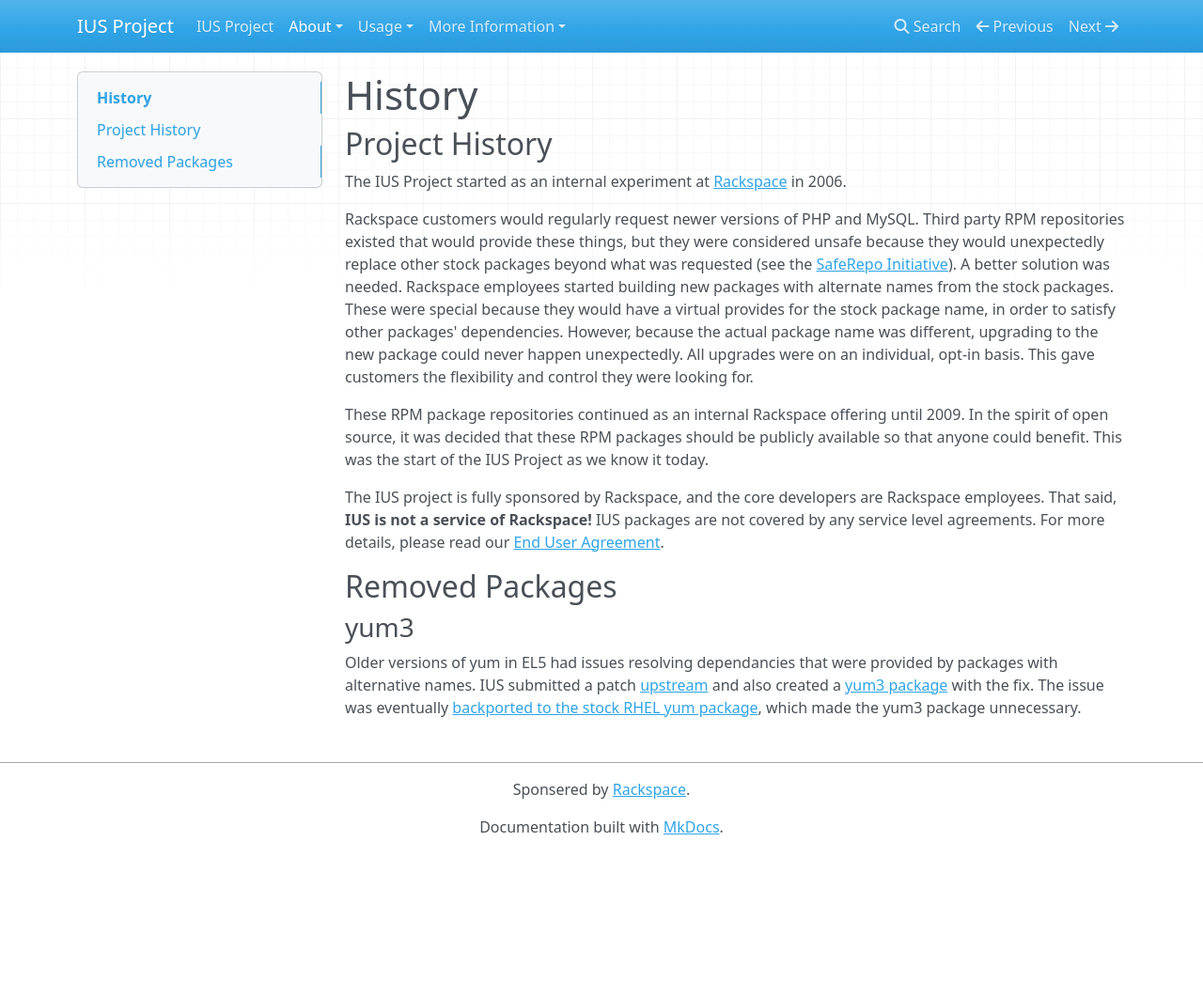
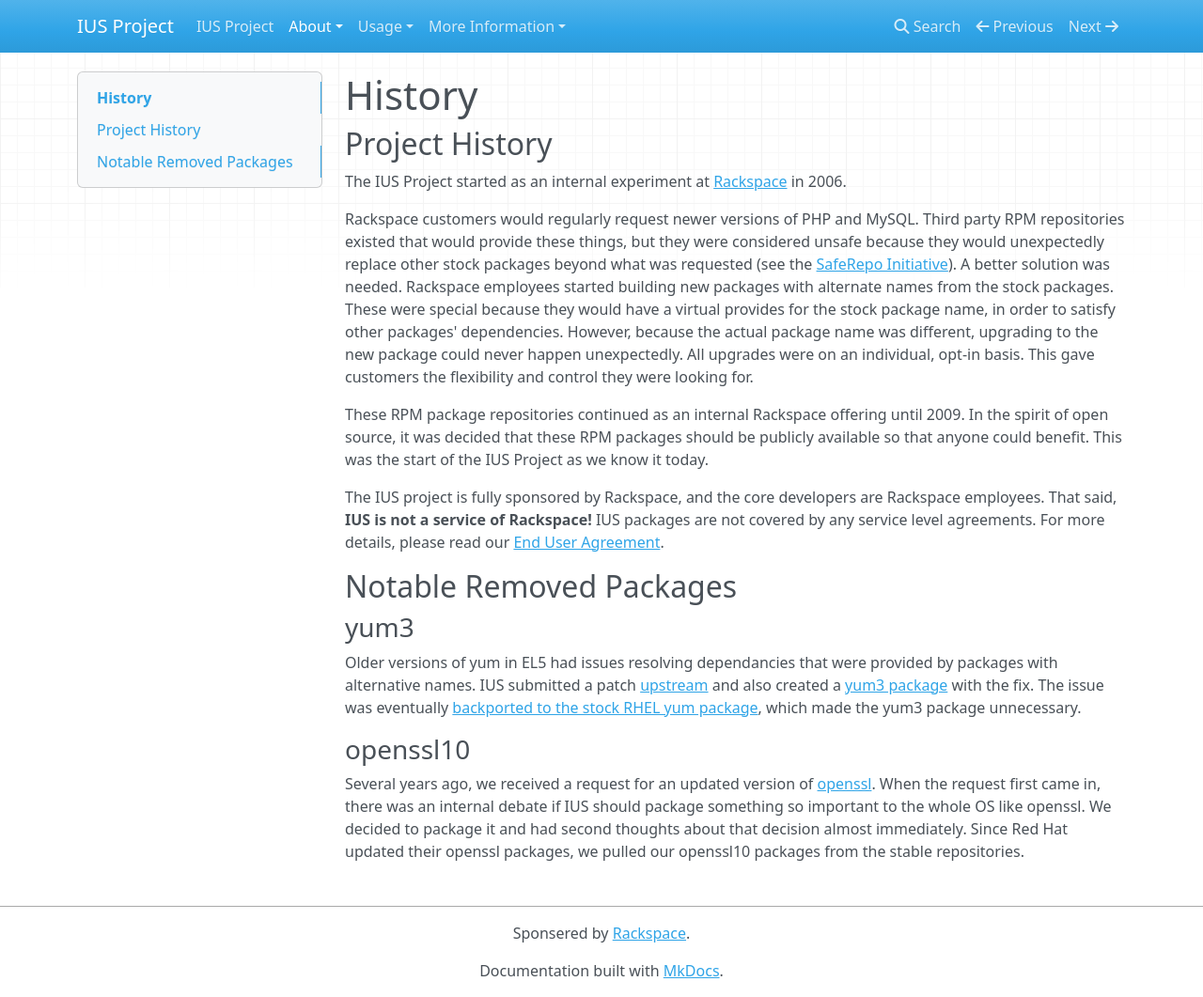
Before and after one commit to iusrepo/ius.io, an MkDocs documentation site: the page built from docs/History.md, in a window 1280 px wide and 1061 px high. Shown: the whole window at 94% size. Built offline with MkDocs 1.6.1, drawn with Linux system fonts in a browser that asks for light colours; nearby versions of some CDN libraries; old or Windows-style settings are respelled for this version of MkDocs.

Commit message:
adding openssl10 to History.md

```diff
--- a/docs/History.md
+++ b/docs/History.md
@@ -26,11 +26,24 @@ Rackspace employees.  That said, **IUS is not a service of Rackspace!**  IUS
 packages are not covered by any service level agreements.  For more details,
 please read our [End User Agreement][3].
 
-## Removed Packages
+## Notable Removed Packages
 
 ### yum3
 
-Older versions of yum in EL5 had issues resolving dependancies that were provided by packages with alternative names.  IUS submitted a patch [upstream][4] and also created a [yum3 package][5] with the fix.  The issue was eventually [backported to the stock RHEL yum package][6], which made the yum3 package unnecessary.
+Older versions of yum in EL5 had issues resolving dependancies that were
+provided by packages with alternative names.  IUS submitted a patch
+[upstream][4] and also created a [yum3 package][5] with the fix.  The issue was
+eventually [backported to the stock RHEL yum package][6], which made the yum3
+package unnecessary.
+
+### openssl10
+
+Several years ago, we received a request for an updated version of
+[openssl][7].  When the request first came in, there was an internal debate if
+IUS should package something so important to the whole OS like openssl.  We
+decided to package it and had second thoughts about that decision almost
+immediately.  Since Red Hat updated their openssl packages, we pulled our
+openssl10 packages from the stable repositories.
 
 [1]: https://www.rackspace.com
 [2]: SafeRepo.md
```
Also changed, not shown: other parts of docs/History.md (+1 -0 lines).
